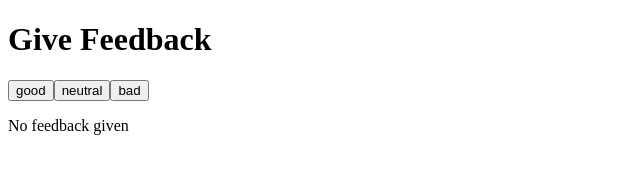
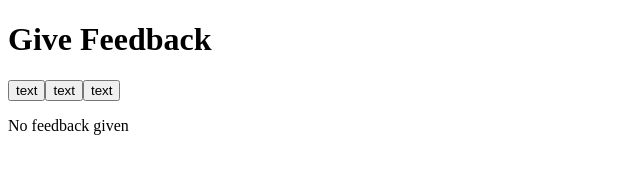
Before and after one commit to EmilBabazade/unicafe, a React (Create React App) app: page / in a window 1280 px wide. Shown: the top 170 px of the page, without its empty margins (0-640 px from the left). Built offline with nearby package versions, Linux system fonts and the light colour scheme.

Commit message:
refactor button into its own component

```diff
--- a/src/index.tsx
+++ b/src/index.tsx
@@ -1,5 +1,12 @@
 import React, {useState, Dispatch, SetStateAction} from 'react'
 import ReactDOM from 'react-dom'
+
+interface ButtonProps {
+  text: string,
+  onClick: ((event: React.MouseEvent<HTMLButtonElement, MouseEvent>) => void)
+}
+
+const Button = ({text, onClick}: ButtonProps) => <button onClick={onClick}>text</button>
 
 interface FeedbackProps {
   onClickGood: ((event: React.MouseEvent<HTMLButtonElement, MouseEvent>) => void),
@@ -10,9 +17,9 @@ interface FeedbackProps {
 const Feedback = ({ onClickGood, onClickNeutral, onClickBad }: FeedbackProps) => (
   <div>
     <h1>Give Feedback</h1>
-    <button onClick={onClickGood}>good</button>
-    <button onClick={onClickNeutral}>neutral</button>
-    <button onClick={onClickBad}>bad</button>
+    <Button text="good" onClick={onClickGood} />
+    <Button text="neutral" onClick={onClickNeutral} />
+    <Button text="bad" onClick={onClickBad} />
   </div>
 )
 
```
